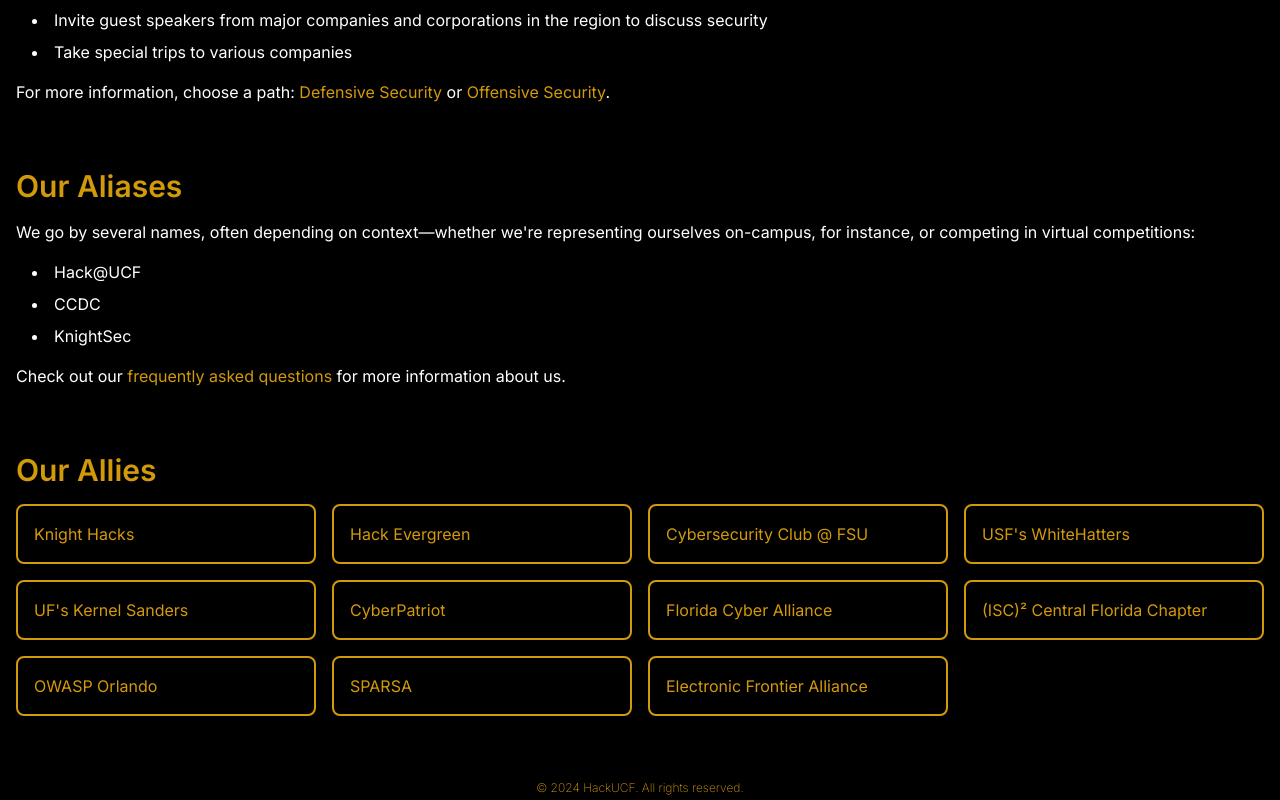
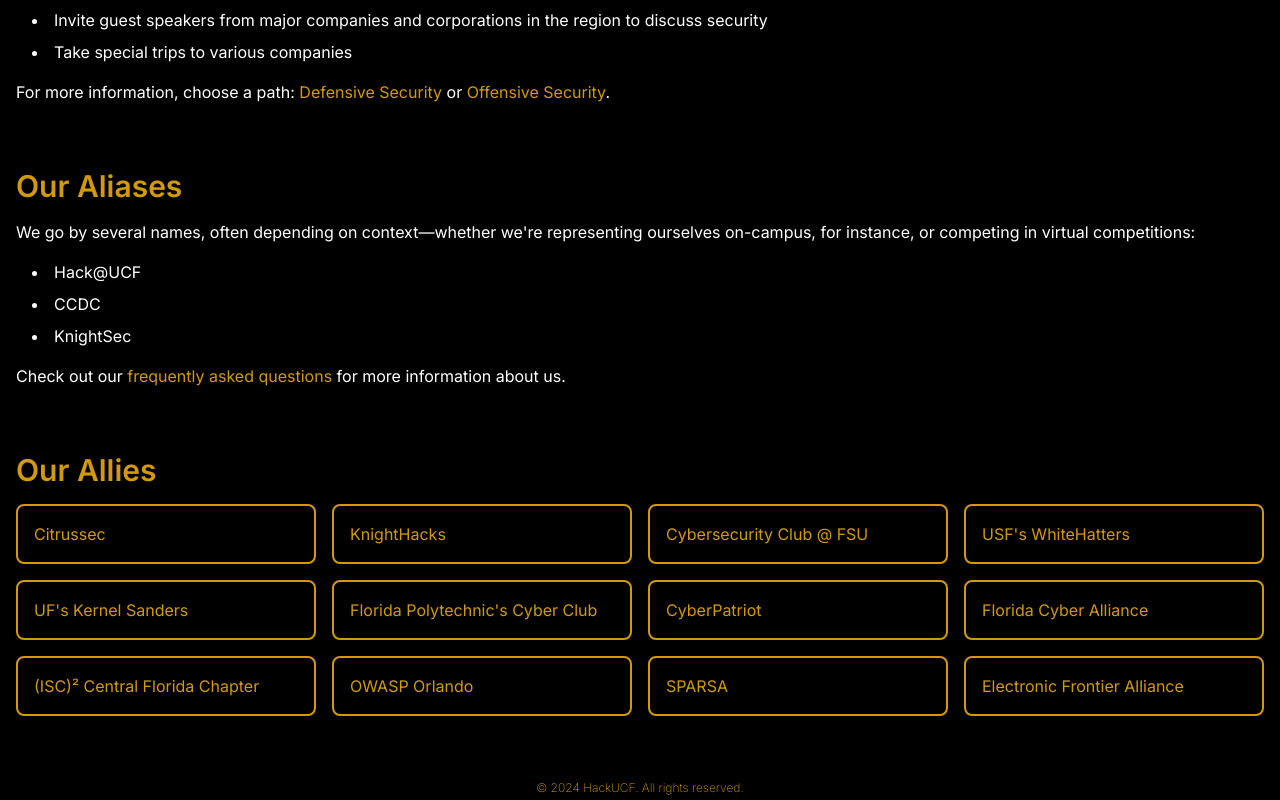
Before and after one commit to parchinski/www-hackucf, a Next.js app: page /about-us in a window 1280 px wide. Shown: the part 844-1644 px from the top of the page. Built offline with nearby package versions, Linux system fonts and the light colour scheme.

Commit message:
Update page.tsx
fixed club links, added citrussec

```diff
--- a/app/(pages)/about-us/page.tsx
+++ b/app/(pages)/about-us/page.tsx
@@ -13,14 +13,15 @@
   ];
 
   const partnerLinks = [
-    { name: 'Knight Hacks', href: 'https://club.knighthacks.org/' },
-    { name: 'Hack Evergreen', href: 'http://hackevergreen.org/' },
+    { name: 'Citrussec', href: 'https://www.citrussec.com/' },
+    { name: 'KnightHacks', href: 'https://club.knighthacks.org/' },
     {
       name: 'Cybersecurity Club @ FSU',
-      href: 'https://cybersecurity.fsu.edu/',
+      href: 'https://cybersecurity.fsu.edu/club/',
     },
-    { name: "USF's WhiteHatters", href: 'https://www.wcsc.usf.edu/' },
-    { name: "UF's Kernel Sanders", href: 'http://ufsit.org/' },
+    { name: "USF's WhiteHatters", href: 'https://wcsc.info/' },
+    { name: "UF's Kernel Sanders", href: 'https://ufsit.club/' },
+    { name: "Florida Polytechnic's Cyber Club ", href: 'https://floridapoly.presence.io/organization/cybersecurity-club' },
     { name: 'CyberPatriot', href: 'https://www.uscyberpatriot.org/home' },
     {
       name: 'Florida Cyber Alliance',
@@ -30,7 +31,7 @@
       name: '(ISC)² Central Florida Chapter',
       href: 'https://isc2orlando.org/',
     },
-    { name: 'OWASP Orlando', href: 'https://www.owasp.org/index.php/Orlando' },
+    { name: 'OWASP Orlando', href: 'https://owasp.org/www-chapter-orlando/' },
     { name: 'SPARSA', href: 'https://www.sparsa.org/' },
     {
       name: 'Electronic Frontier Alliance',
```
